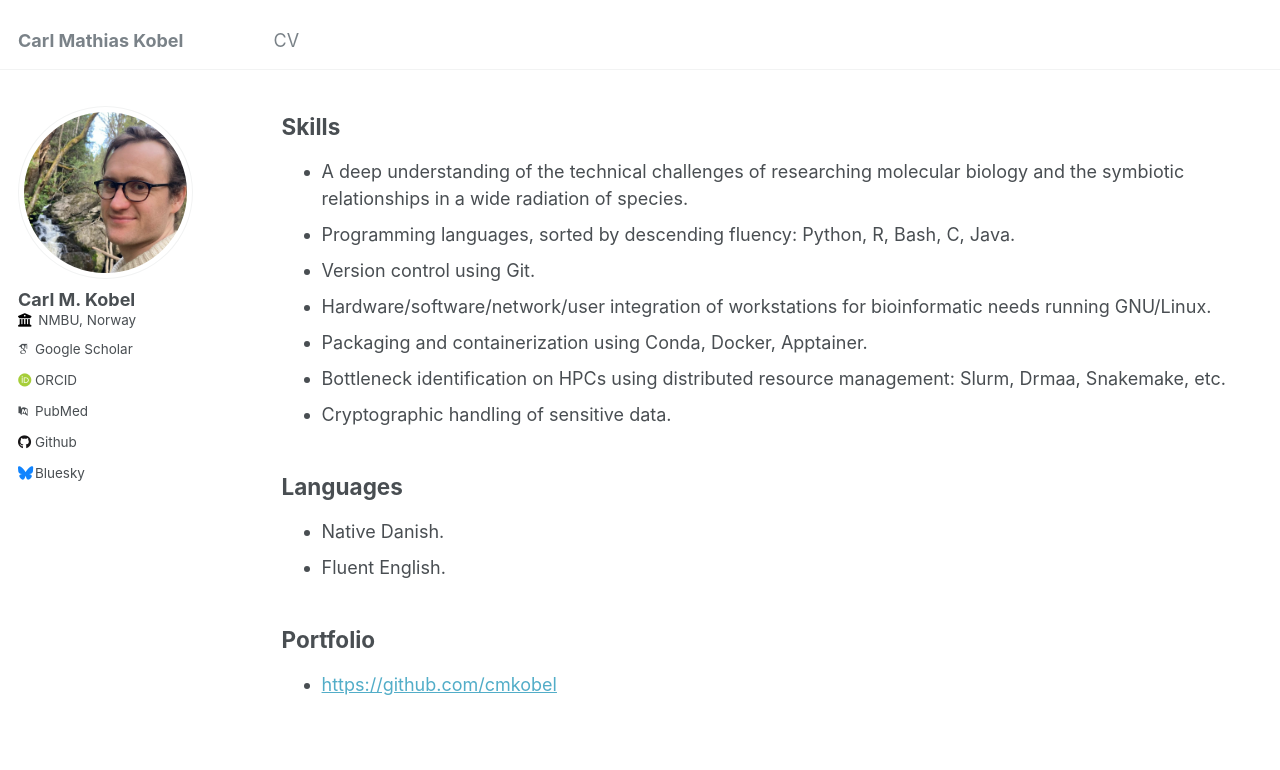
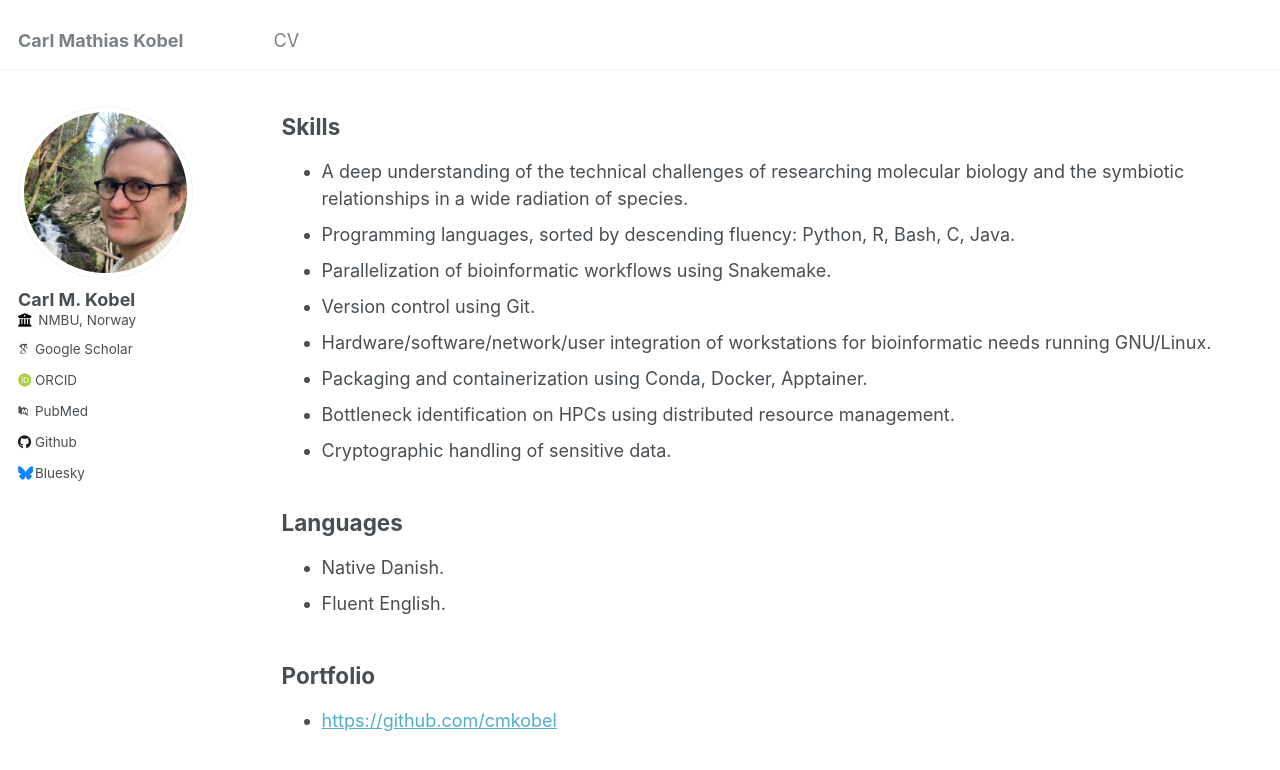
Before and after one commit to cmkobel/cmkobel.github.io, a Jekyll site: the page built from _pages/cv.md, in a window 1280 px wide and 900 px high, scrolled down 2091 px. Shown: the top 770 px of the window. Built offline with Jekyll 4.4.1, drawn with Linux system fonts in a browser that asks for light colours; some web fonts are replaced.

Commit message:
Update cv.md

```diff
--- a/_pages/cv.md
+++ b/_pages/cv.md
@@ -78,10 +78,11 @@ Department of Bioscience, Faculty of Natural Sciences, Aarhus University (AU)
 
   - A deep understanding of the technical challenges of researching molecular biology and the symbiotic relationships in a wide radiation of species.
   - Programming languages, sorted by descending fluency: Python, R, Bash, C, Java.
+  - Parallelization of bioinformatic workflows using Snakemake.
   - Version control using Git.
   - Hardware/software/network/user integration of workstations for bioinformatic needs running GNU/Linux.
   - Packaging and containerization using Conda, Docker, Apptainer.
-  - Bottleneck identification on HPCs using distributed resource management: Slurm, Drmaa, Snakemake, etc.
+  - Bottleneck identification on HPCs using distributed resource management.
   - Cryptographic handling of sensitive data.
 
 
```
